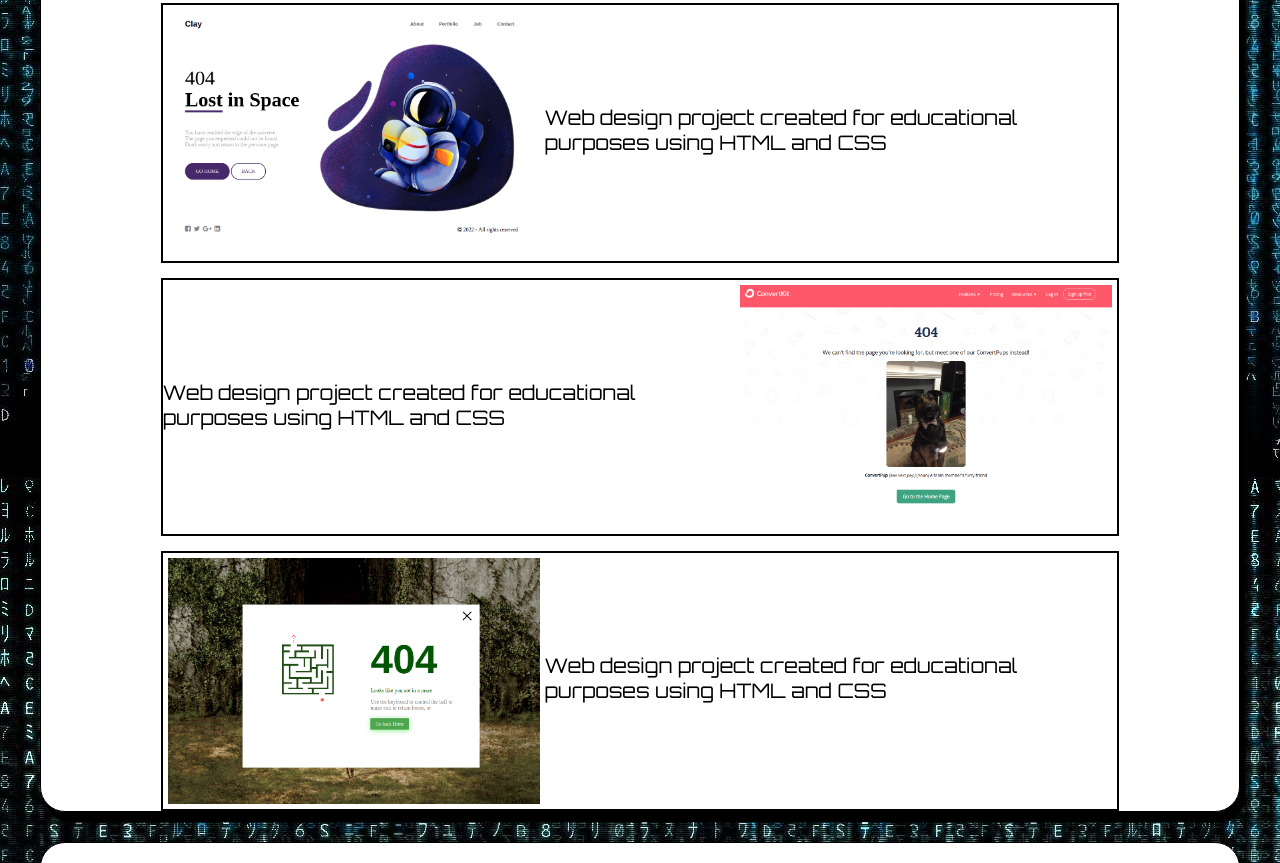
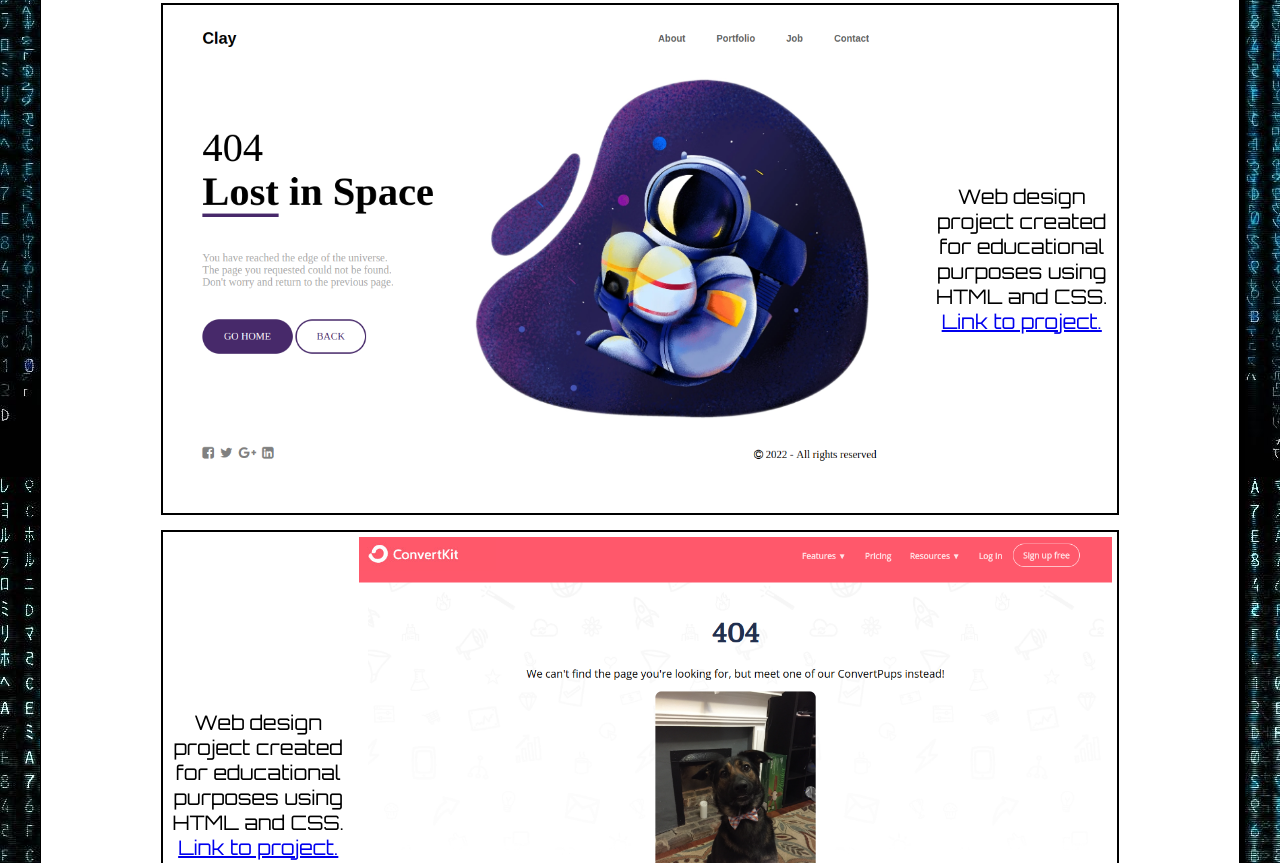
Before and after one commit to Zukauskas/portfolio-v1, a website: page index.html in a window 1280 px wide. Shown: the part 1683-2546 px from the top of the page. Drawn offline with Linux system fonts and the light colour scheme.

Commit message:
Change my projects section style to flex

```diff
--- a/css/main.css
+++ b/css/main.css
@@ -111,14 +111,19 @@ body {
     padding-bottom: 1em;
 }
 
+#projects {
+    padding-bottom: 1em;
+}
+
 .project1, .project2, .project3 {
-    display: inline-block;
+    display: flex;
+    align-items: center;
     width: 80%;
     border: 2px solid var(--accent-color);
 }
 
 .project-image1, .project-image2, .project-image3 {
-    width: 40%;
+    width: 80%;
     border:5px solid transparent;
 }
 
@@ -126,26 +131,9 @@ body {
     border-color:green;
 }
 
-.project-image1, .project-image3 {
-    float:left;
-}
-
-.project-image2 {
-    float: right;
-}
-
 .project1-description, .project2-description, .project3-description {
+    text-align: center;
     font-size: 20px;
-    width: 60%;
-    padding-top: 5em;
-}
-
-.project1-description, .project3-description {
-    float: right;
-}
-
-.project2-description {
-    float:left;
 }
 
 .icon {
@@ -236,8 +224,6 @@ body {
         text-align: center;
         font-size: 12px;
         width: 100%;
-        padding-top: 1em;
-        padding-bottom: 1em;
     }
 
 }
--- a/index.html
+++ b/index.html
@@ -48,16 +48,17 @@
         <section id="projects">
             <h2 class="heading">My Projects</h2>
             <div class="project1">
-                <a href="https://github.com/Zukauskas/03-spaceman"  target="_blank"><img class="project-image1" src="./img/projectImages/spaceman.png" alt="spaceman project image"></a>
-                <p class="project1-description">Web design project created for educational purposes using HTML and CSS</p>
+                <img class="project-image1" src="./img/projectImages/spaceman.png" alt="spaceman project image">
+                <p class="project1-description">Web design project created for educational purposes using HTML and CSS. <a href="https://github.com/Zukauskas/03-spaceman"  target="_blank">Link to project.</a></p>
             </div>
             <div class="project2">
-                <p class="project2-description">Web design project created for educational purposes using HTML and CSS</p>
-                <a href="https://github.com/Zukauskas/02-pups"  target="_blank"><img class="project-image2" src="./img/projectImages/puppy.png" alt="convertkit 404 page project image"></a>
-            </div>
+                <p class="project2-description">Web design project created for educational purposes using HTML and CSS. <a href="https://github.com/Zukauskas/02-pups"  target="_blank">Link to project.</a></p>
+                <img class="project-image2" src="./img/projectImages/puppy.png" alt="convertkit 404 page project image">
+                </div>
             <div class="project3">
-                <a href="https://github.com/Zukauskas/02-labirintas"  target="_blank"><img class="project-image3" src="./img/projectImages/maze.png" alt="404 maze project page image"></a>
-                <p class="project3-description">Web design project created for educational purposes using HTML and CSS</p>
+                <img class="project-image3" src="./img/projectImages/maze.png" alt="404 maze project page image">
+
+                <p class="project3-description">Web design project created for educational purposes using HTML and CSS. <a href="https://github.com/Zukauskas/02-labirintas"  target="_blank">Link to project.</a></p>
             </div>
         </section>
         <section id="contacts">
```
